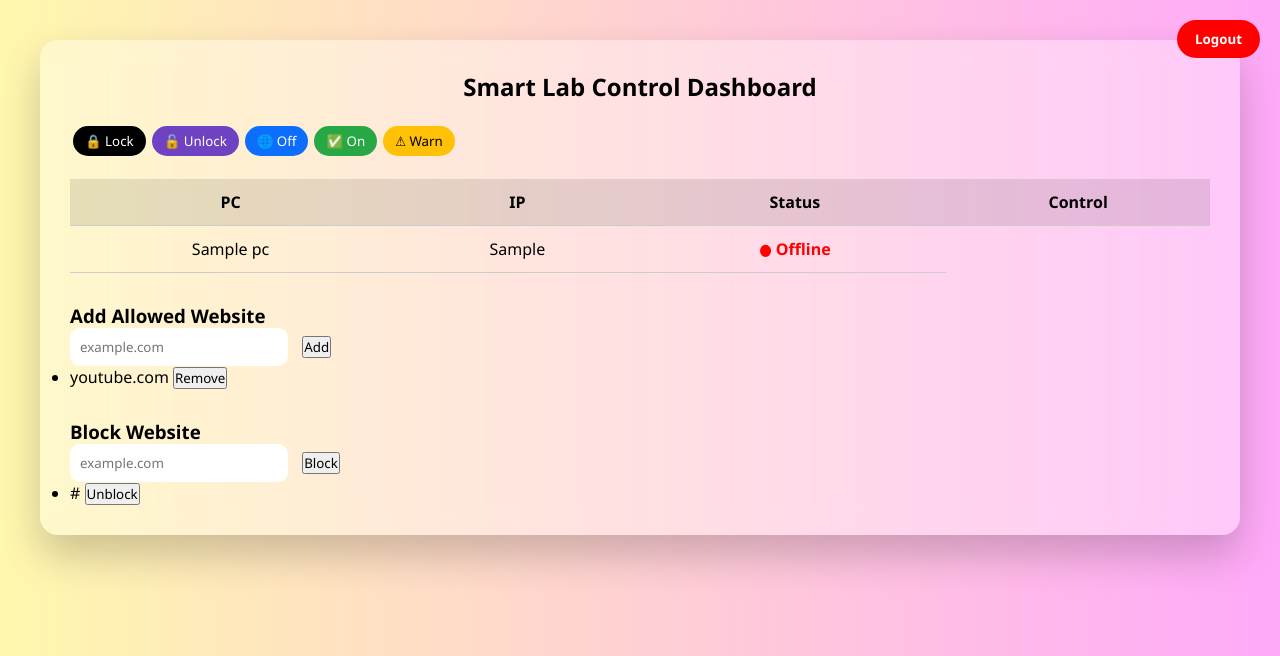
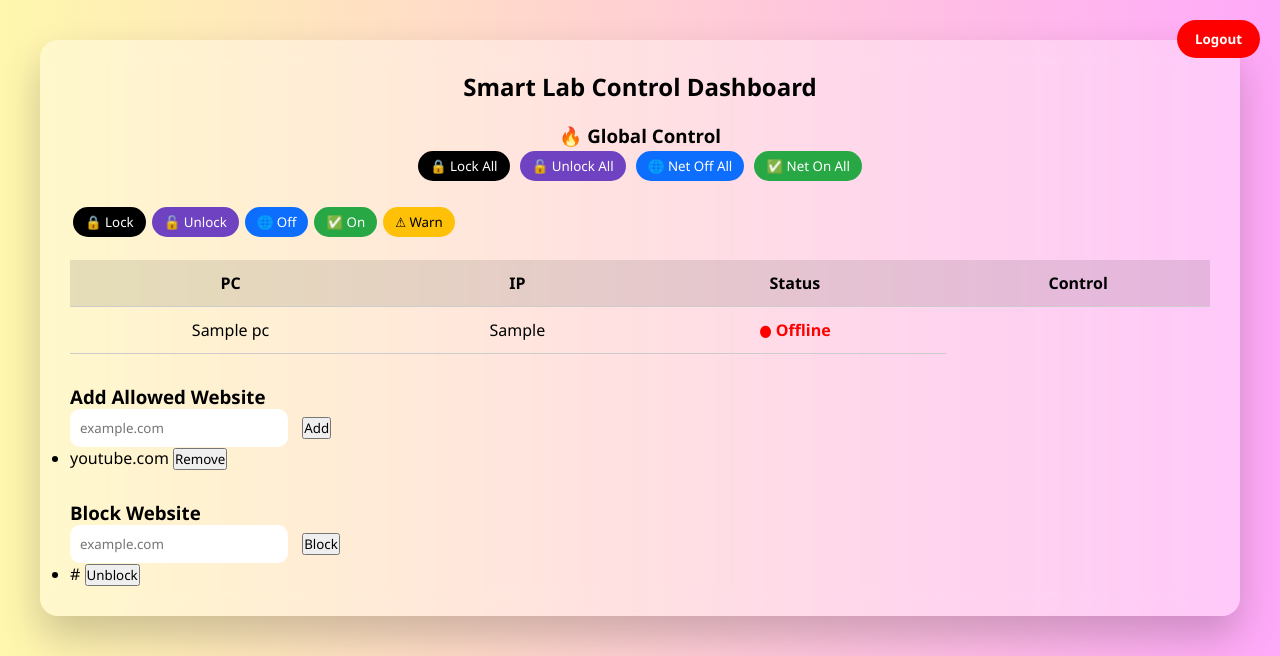
Before and after one commit to Team0825/smart-lab-control, a Django app: page /control/ in a window 1280 px wide. Shown: the top 656 px of the page. Run offline with Django 5.2, Linux system fonts and the light colour scheme; a user stored in the database is signed in; data comes from the database, SQL or seed files in the repository; tables that the repository leaves empty hold one stand-in row (values such as "Sample post").

Commit message:
control v2

```diff
--- a/labcontrol/monitoring/templates/dashboard.html
+++ b/labcontrol/monitoring/templates/dashboard.html
@@ -165,6 +165,14 @@ fetch(`/unblock-site/?site=${site}`)
 <span style="color:red;font-weight:bold;">● Offline</span>
 {% endif %}
 </td>
+<div style="margin-bottom:20px; text-align:center;">
+    <h3>🔥 Global Control</h3>
+
+    <button class="btn lock" onclick="sendCommand('ALL','lock')">🔒 Lock All</button>
+    <button class="btn unlock" onclick="sendCommand('ALL','unlock')">🔓 Unlock All</button>
+    <button class="btn off" onclick="sendCommand('ALL','internet_off')">🌐 Net Off All</button>
+    <button class="btn on" onclick="sendCommand('ALL','internet_on')">✅ Net On All</button>
+</div>
 <button class="btn lock" onclick="sendCommand('{{pc.name}}','lock')">🔒 Lock</button>
 <button class="btn unlock" onclick="sendCommand('{{pc.name}}','unlock')">🔓 Unlock</button>
 <button class="btn off" onclick="sendCommand('{{pc.name}}','internet_off')">🌐 Off</button>
--- a/labcontrol/monitoring/views.py
+++ b/labcontrol/monitoring/views.py
@@ -131,13 +131,19 @@ def report_pc(request):
 # ==========================
 @csrf_exempt
 def set_command(request):
+
     pc = request.GET.get("pc")
     cmd = request.GET.get("cmd")
 
-    commands[pc] = cmd
+    # 🔥 BROADCAST MODE
+    if pc == "ALL":
+        all_pcs = PC.objects.all()
+        for p in all_pcs:
+            commands[p.name] = cmd
+    else:
+        commands[pc] = cmd
 
     return JsonResponse({"status": "ok"})
-
 
 def get_command(request):
     pc = request.GET.get("pc")
```
